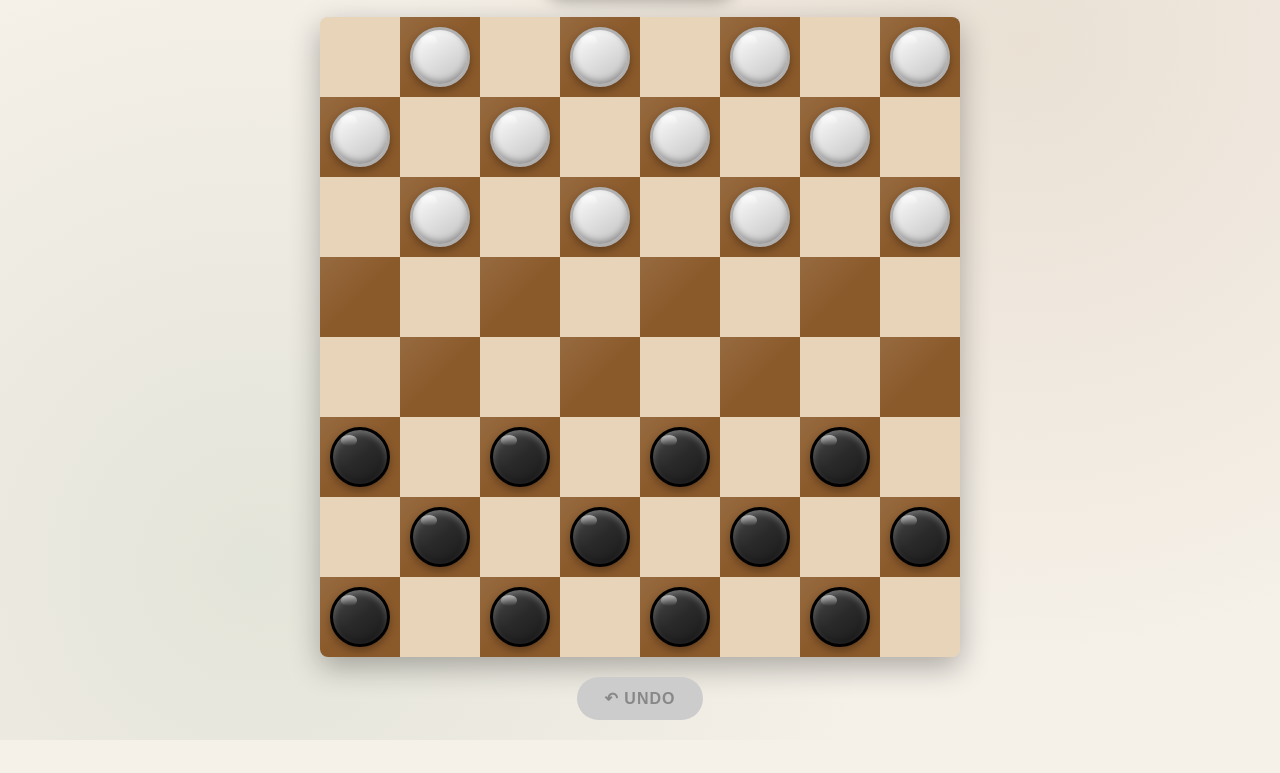
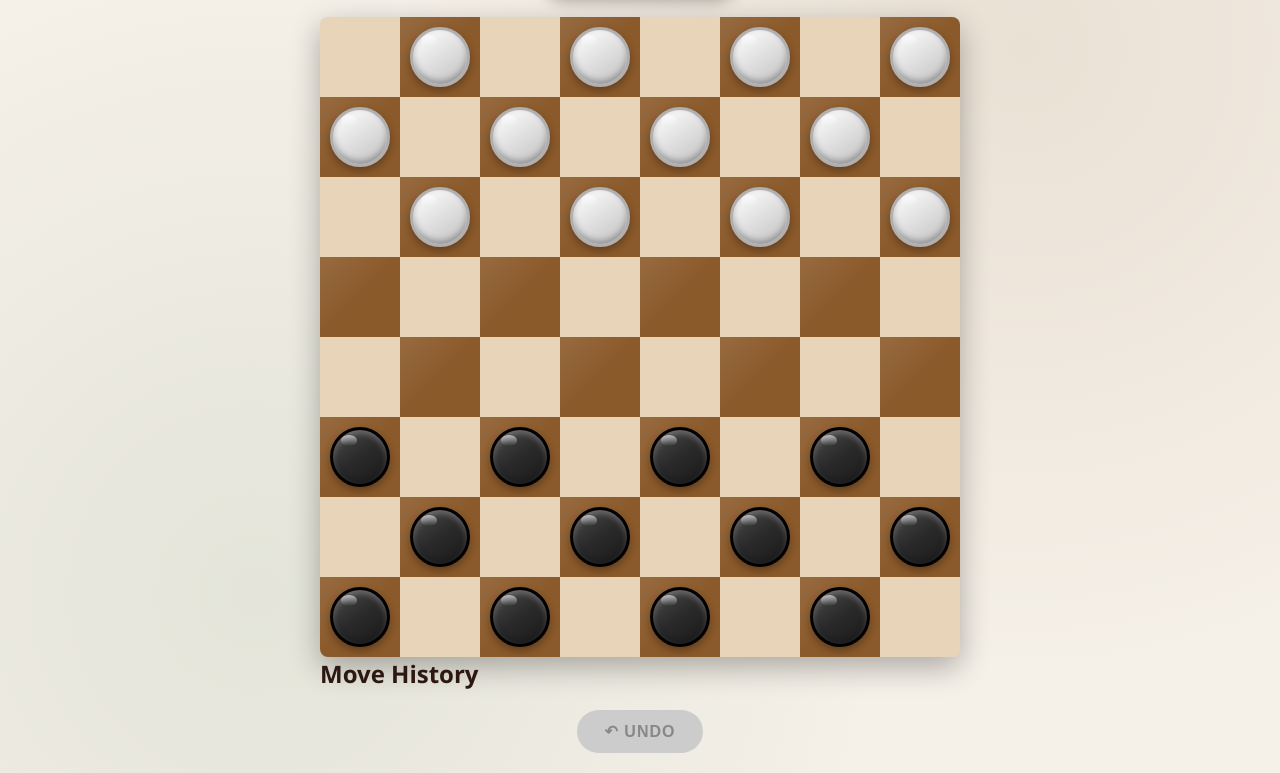
Before and after one commit to gggosle/checkers, a plain HTML site: page index.html in a window 1280 px wide. Shown: the part 132-905 px from the top of the page. Before the commit the page ends 872 px from the top, so only its background shows below. Drawn offline with Linux system fonts and the light colour scheme.

Commit message:
Add the history panel element to the index.html

```diff
--- a/index.html
+++ b/index.html
@@ -17,9 +17,18 @@
             </div>
         </header>
 
-        <main>
-            <div id="board"></div>
-        </main>
+        <div class="main-content">
+            <main>
+                <div id="board"></div>
+            </main>
+
+            <aside class="history-panel">
+                <h2 class="history-title">Move History</h2>
+                <div class="history-list-container">
+                    <ul id="history-list"></ul>
+                </div>
+            </aside>
+        </div>
 
         <footer class="footer">
             <button id="undo-btn" class="btn btn-primary" disabled>↶ Undo</button>
```
